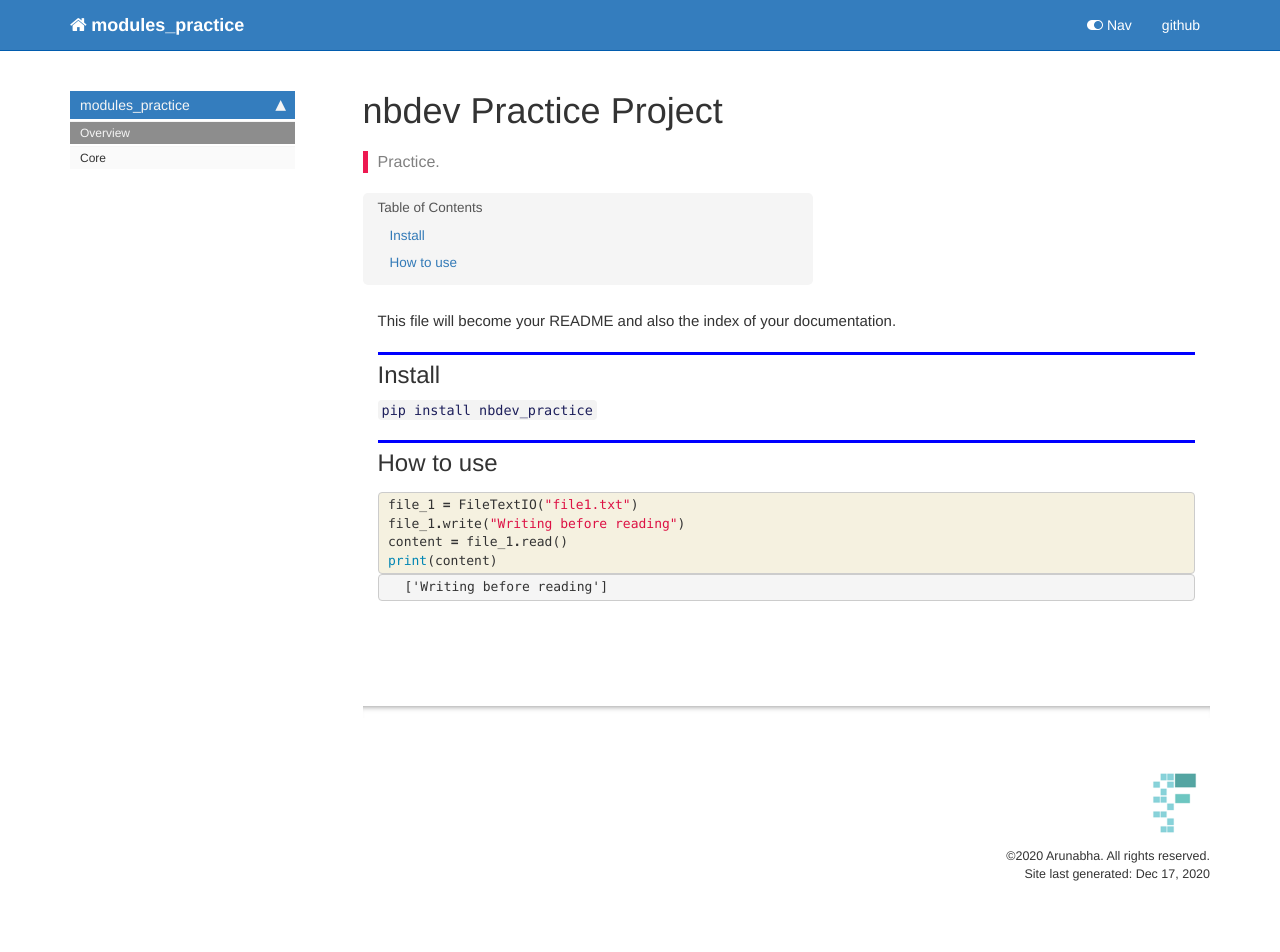
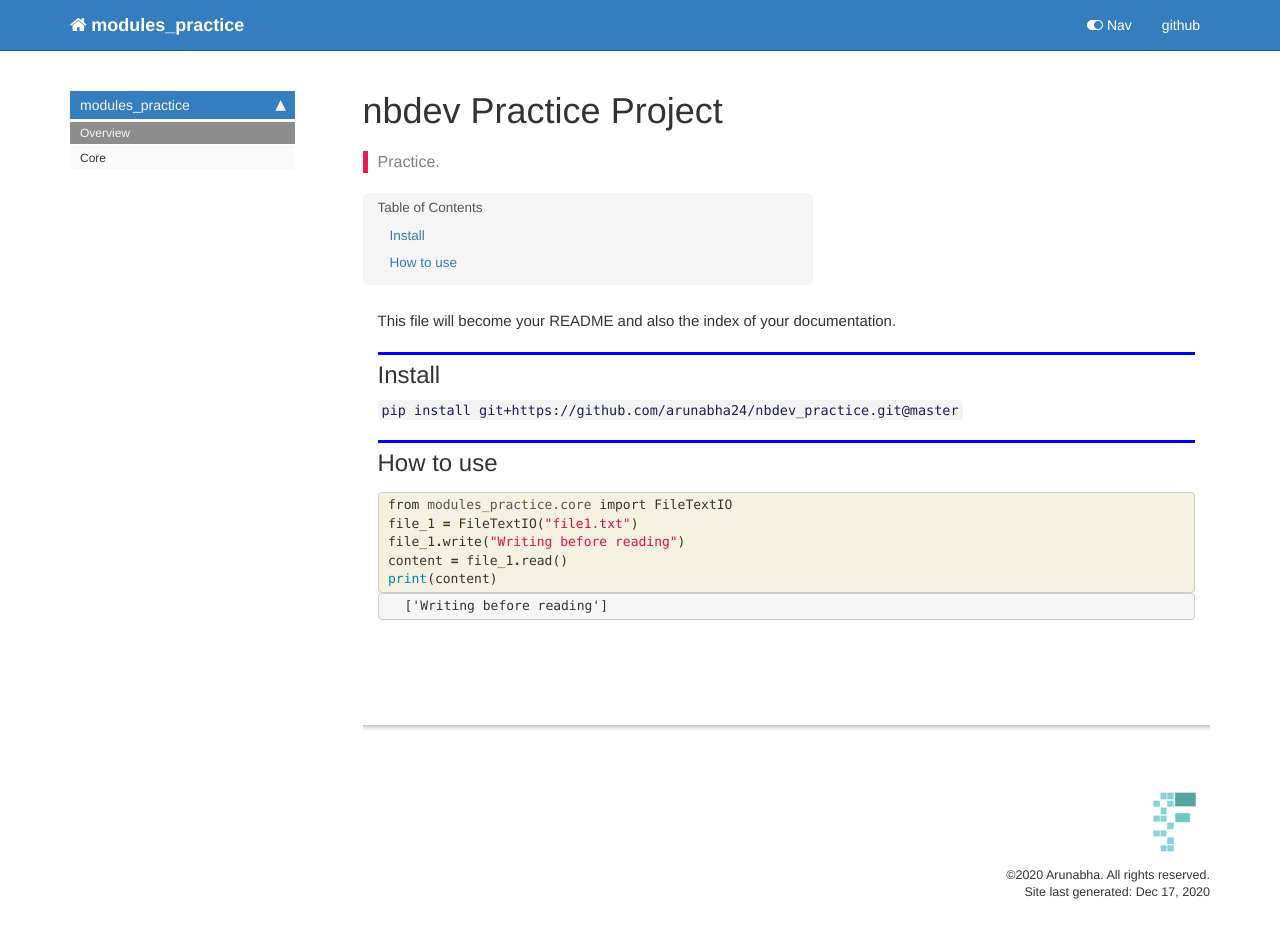
Before and after one commit to arunabha24/nbdev_practice, a Jekyll site: the page built from docs/index.html, in a window 1280 px wide. Built offline with Jekyll 4.4.1, drawn with Linux system fonts in a browser that asks for light colours; nearby versions of some CDN libraries; comment, search, counter and statistics services are not loaded.

Commit message:
cleaned up readme

```diff
--- a/docs/index.html
+++ b/docs/index.html
@@ -44,7 +44,7 @@ nb_path: "index.ipynb"
 </div>
 <div class="cell border-box-sizing text_cell rendered"><div class="inner_cell">
 <div class="text_cell_render border-box-sizing rendered_html">
-<p><code>pip install nbdev_practice</code></p>
+<p><code>pip install git+https://github.com/arunabha24/nbdev_practice.git@master</code></p>
 
 </div>
 </div>
@@ -62,7 +62,8 @@ nb_path: "index.ipynb"
 
 <div class="inner_cell">
     <div class="input_area">
-<div class=" highlight hl-ipython3"><pre><span></span><span class="n">file_1</span> <span class="o">=</span> <span class="n">FileTextIO</span><span class="p">(</span><span class="s2">&quot;file1.txt&quot;</span><span class="p">)</span>
+<div class=" highlight hl-ipython3"><pre><span></span><span class="kn">from</span> <span class="nn">modules_practice.core</span> <span class="kn">import</span> <span class="n">FileTextIO</span>
+<span class="n">file_1</span> <span class="o">=</span> <span class="n">FileTextIO</span><span class="p">(</span><span class="s2">&quot;file1.txt&quot;</span><span class="p">)</span>
 <span class="n">file_1</span><span class="o">.</span><span class="n">write</span><span class="p">(</span><span class="s2">&quot;Writing before reading&quot;</span><span class="p">)</span>
 <span class="n">content</span> <span class="o">=</span> <span class="n">file_1</span><span class="o">.</span><span class="n">read</span><span class="p">()</span>
 <span class="nb">print</span><span class="p">(</span><span class="n">content</span><span class="p">)</span>
```
Also changed, not shown: README.md, 1 other file.
